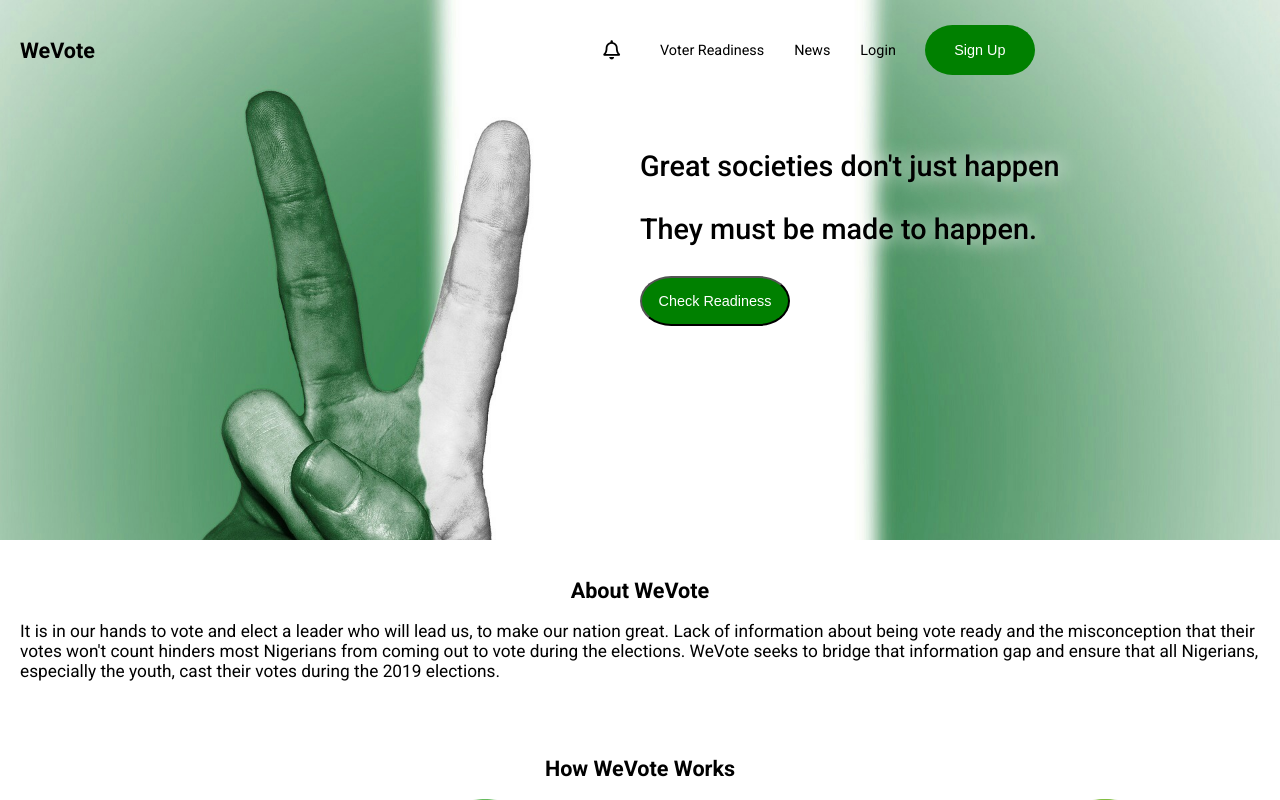
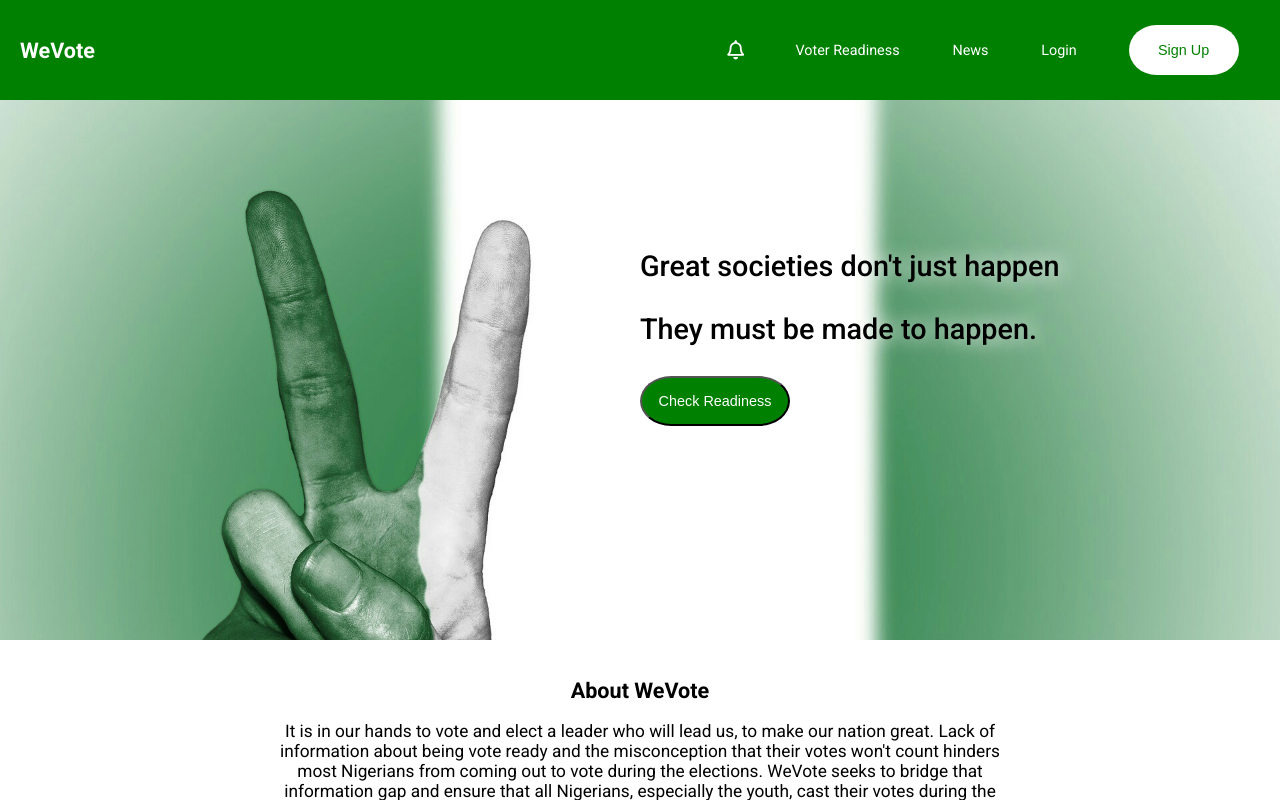
Before and after one commit to victor-enogwe/wevote, a React app: page / in a window 1280 px wide. Shown: the top 800 px of the page. Built offline with nearby package versions, Linux system fonts and the light colour scheme.

Commit message:
change navbar color for larger screens

```diff
--- a/src/components/Layouts/NavigationBar.jsx
+++ b/src/components/Layouts/NavigationBar.jsx
@@ -1,5 +1,6 @@
 import React, { Component } from 'react';
 import { connect } from 'react-redux';
+import { Link } from 'react-router-dom';
 
 import { selectModal } from '../../actions/userActions';
 import actionTypes from '../../actions/constants';
@@ -37,7 +38,7 @@ class NavigationBar extends Component {
         const { navOpen } = this.state;
         return (
             <nav className="nav-bar" role="navigation">
-                <h1 className="nav-brand"><a>WeVote</a></h1>
+                <h1 className="nav-brand"><a href="/">WeVote</a></h1>
                 <span
                     className="far fa-bell fa-lg nav-notification"
                 >
@@ -50,8 +51,8 @@ class NavigationBar extends Component {
 
                 </span>
                 <ul className={navOpen ? `nav-menu open` : `nav-menu`}>
-                    <li>Voter Readiness</li>
-                    <li>News</li>
+                    <li><Link to="/voter-readiness">Voter Readiness</Link></li>
+                    <li><Link to="/news">News</Link></li>
                     <li
                         onClick={() => this.handleShow(SIGN_IN_MODAL)}
                     >
--- a/src/components/Pages/HomePage.jsx
+++ b/src/components/Pages/HomePage.jsx
@@ -1,5 +1,6 @@
 import React, {Component} from 'react';
 import { connect } from 'react-redux';
+import { Link } from 'react-router-dom';
 
 import account from '../../assets/signup_icon.png';
 import checkVri from '../../assets/readiness.png';
@@ -9,12 +10,8 @@ import receiveNews from '../../assets/news.png';
 class HomePage extends Component {
     constructor(props){
         super(props);
-        this.showUsername = this.showUsername.bind(this);
     }
 
-    showUsername(){
-        this.props.test()
-    }
 
     render(){
         return (
@@ -23,9 +20,11 @@ class HomePage extends Component {
                     <div className="keyword">
                         <p>Great societies don't just happen</p>
                         <p>They must be made to happen.</p>
-                        <button className="vri-button">
-                            Check Readiness
-                        </button>
+                        <Link to="/voter-readiness">
+                            <button className="vri-button">
+                                Check Readiness
+                            </button>
+                        </Link>
                     </div>
                 </section>
                 <section className="about">
--- a/src/stylesheets/main.scss
+++ b/src/stylesheets/main.scss
@@ -21,7 +21,6 @@ body {
 
 @media screen and (min-width: $tablet){
   .background {
-    margin-top: -100px;
     height: 500px;
   }
 }
--- a/src/stylesheets/sections/homepage.scss
+++ b/src/stylesheets/sections/homepage.scss
@@ -38,6 +38,8 @@
 
     p {
       font-size: 1.2em;
+      margin: 0 auto;
+      text-align: center;
     }
   }
 
@@ -77,6 +79,12 @@
       }
     }
 
+    .about {
+      p {
+        width: 60%;
+      }
+    }
+
     .how-it-works {
       section {
         div {
--- a/src/stylesheets/sections/layouts.scss
+++ b/src/stylesheets/sections/layouts.scss
@@ -21,7 +21,7 @@
     margin: 0;
     padding: 0;
     background-color: seagreen;
-    top: 8.7%;
+    top: 6.2%;
     right: 0;
     width: 200px;
     -webkit-transform: translateX(100%);
@@ -29,10 +29,16 @@
     transition: transform 0.3s ease;
   }
 
+  a {
+    color: inherit;
+    text-decoration: none;
+  }
+
   .nav-menu li {
     font-size: 1em;
     border-bottom: 1px solid white;
     padding: 15px 0 15px 20px;
+    cursor: pointer;
 
     .sign-up-button {
       color: white;
@@ -73,8 +79,6 @@ footer {
 
 @media screen and (min-width: $tablet){
   .nav-bar {
-    background-color: transparent;
-    color: black;
     padding: 10px 20px;
 
     .nav-hamburger {
@@ -85,6 +89,7 @@ footer {
       display: flex;
       flex-direction: row;
       align-items: center;
+      justify-content: space-around;
       padding: 0;
       position: relative;
       z-index: 9999;
@@ -100,7 +105,8 @@ footer {
       border-bottom: 0;
 
       .sign-up-button {
-        background-color: green;
+        background-color: white;
+        color: green;
         height: 50px;
         width: 110px;
         border-top-left-radius: 30%30px;
@@ -111,3 +117,11 @@ footer {
     }
   }
 }
+
+@media screen and (min-width: $large-desktop){
+  .nav-bar {
+    .nav-menu {
+      width: 40%;
+    }
+  }
+}
```
